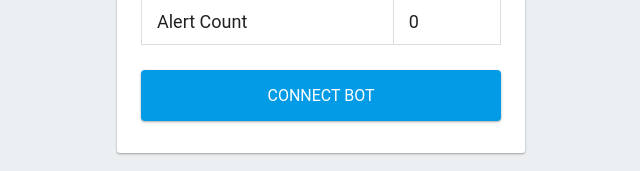
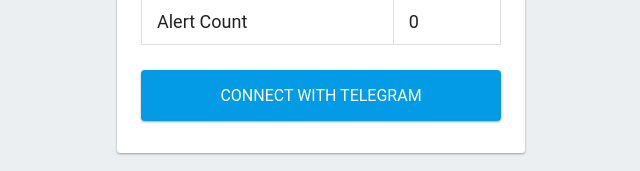
Before and after one commit to kanthorlabs/hackernewswatchdog, a plain HTML site: page public/index.html in a window 1280 px wide. Shown: the part 395-566 px from the top of the page, without its empty margins (319-959 px from the left). Drawn offline with Linux system fonts and the light colour scheme; some packages are replaced by stand-ins of ours; no server answers.

Commit message:
style: change button text

```diff
--- a/public/index.html
+++ b/public/index.html
@@ -159,7 +159,7 @@
       </table>
 
       <a href="https://t.me/hacker_news_watchdog_bot?start=help" target="_blank"
-        >Connect Bot</a
+        >Connect with Telegram</a
       >
     </div>
 
```
